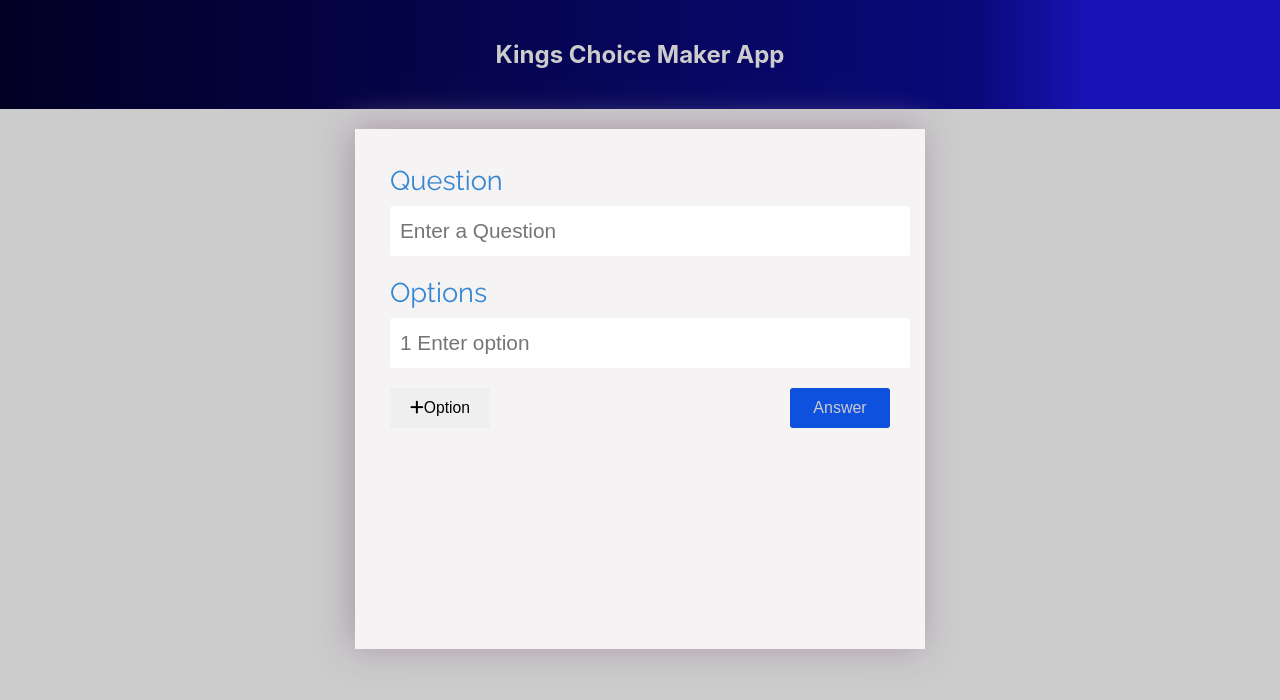
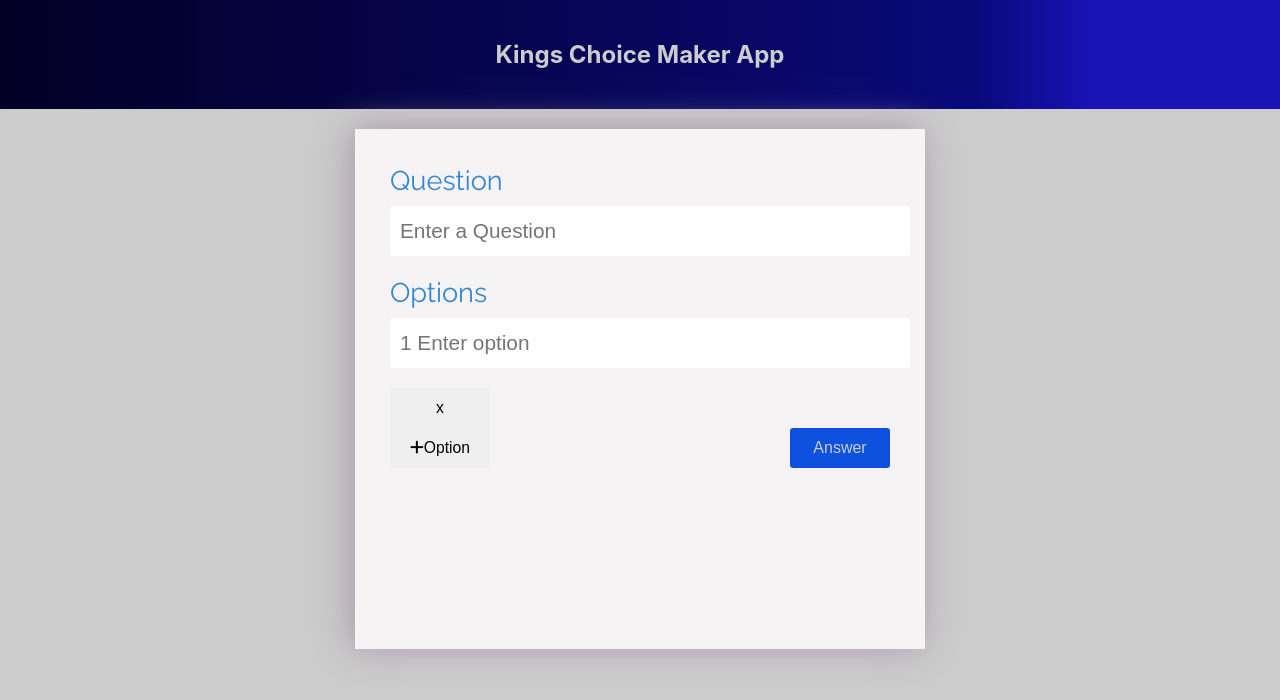
Before and after one commit to Kingscliq/kings-choice-maker-app, a React (Create React App) app: page / in a window 1280 px wide. Both pictures are taken after a click on the button "Option". Shown: the top 700 px of the page. Built offline with nearby package versions, Linux system fonts and the light colour scheme.

Commit message:
added the remove button

```diff
--- a/src/components/Decision.js
+++ b/src/components/Decision.js
@@ -104,7 +104,7 @@ export class Decision extends Component {
                 </div>
                 <div>
                     <button style={mainBtn} onClick={()=> {
-                        this.props.getRandomValue()
+                        this.handleRandomAns()
                         console.log('Button CLicked')
                     }}>
                         <i className="fas fa-redo"></i>Check Again?</button>
--- a/src/components/MainApp.js
+++ b/src/components/MainApp.js
@@ -79,25 +79,6 @@ export class MainApp extends Component {
 
 
     ///Function to get random number
-    // getRandomNumber(min, max){
-    //     let step1 = max - min + 1;
-    //     let step2 = Math.random() * step1
-    //     let result = Math.floor(step2) * min;
-
-    //     return result;
-
-
-
-    // }
-    // function to get random value
-    // getRandomValue =(value, index) => {
-    //     const rand = Math.floor(Math.round() * value.length - 1);
-
-    // getRandomValue(options){
-    //     let randomValue = options[Math.floor(Math.random() * options.length)]
-    //     console.log(this.state.options)
-    //     console.log(randomValue)
-    //     return randomValue
 
 
     // }
@@ -107,6 +88,18 @@ export class MainApp extends Component {
 
         return randomValue
 
+
+    }
+// Function to Remove Input Field
+    removeInputField = (index)=>{
+        this.state.options.splice(index, 1)
+        this.setState({
+            options: this.state.options
+        })
+
+    }
+
+    checkPopularity = () =>{
 
     }
 
@@ -141,6 +134,8 @@ export class MainApp extends Component {
                     handleOptionChange ={this.handleOptionChange}
                     getRandomValue = {this.getRandomValue.bind(this)}
                     randAns = {randAns}
+                    removeInputField = {this.removeInputField}
+                    checkPopularity = {this.checkPopularity}
                 />
                 default:
                     return <Questions
@@ -151,9 +146,11 @@ export class MainApp extends Component {
                         options={options}
                         getRandomValue={this.getRandomValue()}
                         addOption = {this.addOption}
+                        removeInputField = {this.removeInputField}
 
                     />
             }
+
         }
         return (
             <>
--- a/src/components/Questions.js
+++ b/src/components/Questions.js
@@ -3,7 +3,7 @@ import './myStyle.css'
 
 export class Questions extends Component {
     render() {
-            const {handleQuestionChange, options, questions, handleOptionChange,mainProcess,addOption } = this.props;
+            const {handleQuestionChange, options, questions, handleOptionChange,mainProcess,addOption, removeInputField } = this.props;
         return (
             <div className ="myform">
 
@@ -20,16 +20,23 @@ export class Questions extends Component {
                             />
                             <br/>
                             <label htmlFor="options">Options</label>
-                                { options.map((option, index)=> {
+                                { options.map((option, index) => {
                                     return(
+                                        <>
                                         <input
                                             type="text"
-                                            className="form-control"
+                                            className=" form-control"
                                             placeholder={`${index + 1} Enter option `}
                                             onChange={(e)=>handleOptionChange(e, index)}
                                             value ={option}
 
+
                                     />
+                                    <button className='btn' onClick={(e)=> {
+                                            e.preventDefault()
+                                            removeInputField(e)
+                                    }}>x</button>
+                                    </>
                                     )
 
                                 })
```
